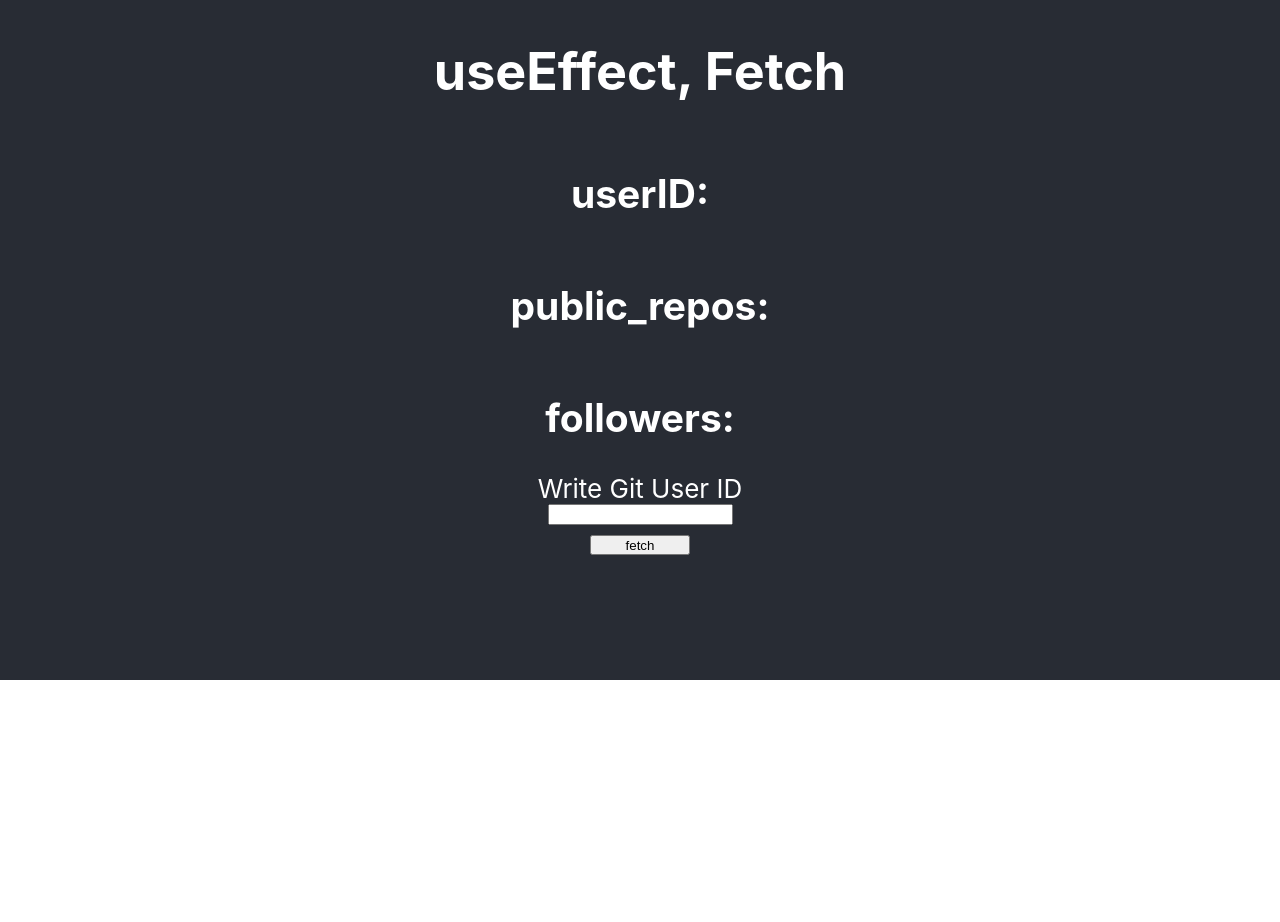
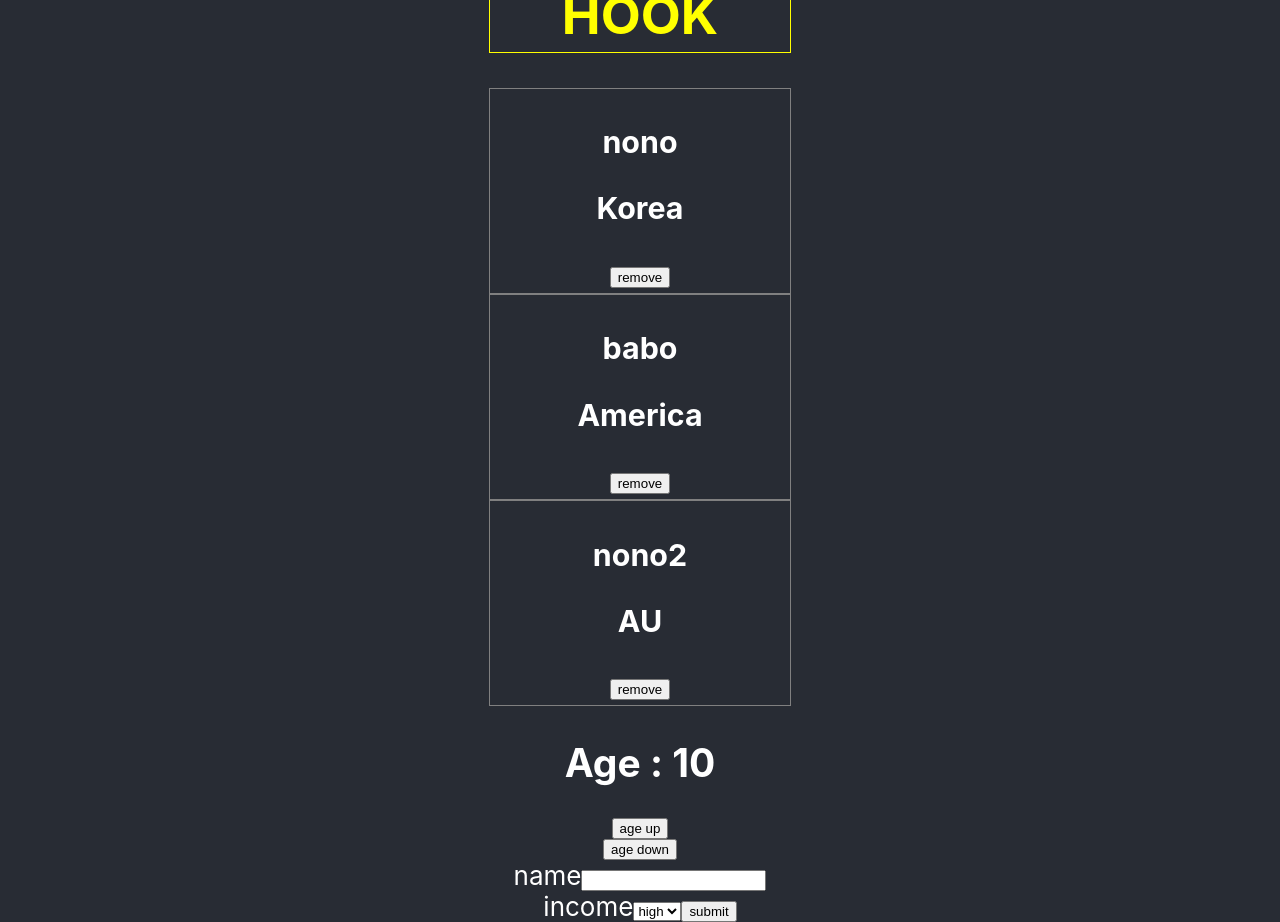
Before and after one commit to shwjdgh34/react-hook, a React (Create React App) app: page / in a window 1280 px wide. Shown: the part 120-1042 px from the top of the page. Before the commit the page ends 800 px from the top, so only its background shows below. Built offline with nearby package versions, Linux system fonts and the light colour scheme.

Commit message:
wherever you press 'Enter' key, submite would be excuted

```diff
--- a/src/App.js
+++ b/src/App.js
@@ -3,13 +3,15 @@ import './App.scss';
 import Growth from './pages/Growth';
 import Clock from './pages/Clock';
 import MyGit from './pages/MyGit';
+import NameTag from './pages/NameTag';
 function App() {
   return (
     <div className="App">
       <header className="App-header">
+        <NameTag />
+
+        {/*
         <MyGit />
-        {/*
-
         <Clock />
         <Growth /> */}
       </header>
@@ -17,114 +19,3 @@ function App() {
   );
 }
 export default App;
-// import React, { useState } from 'react';
-// import './App.scss';
-// import NameTag from './components/nameTag';
-
-// const nameList = [
-//   { name: 'nono', country: 'Korea' },
-//   { name: 'babo', country: 'America' },
-//   { name: 'nono2', country: 'AU' }
-// ];
-
-// function App() {
-//   const [age, setAge] = useState(10);
-//   const [list, setList] = useState(nameList);
-//   const [editable, setEditable] = useState(false);
-//   const [name, setName] = useState('');
-//   const [income, setIncome] = useState('high');
-//   const ageUpHandle = () => {
-//     setAge(age + 1);
-//   };
-//   const ageDownHandle = () => {
-//     setAge(age - 1);
-//   };
-//   const remove = e => {
-//     //console.dir(e.target.name);
-//     const filteredList = list.filter(v => v.name !== e.target.name);
-//     setList(filteredList);
-//   };
-//   const editHandle = () => {
-//     setEditable(true);
-//   };
-//   const keyPressHandle = (e, i) => {
-//     if (e.key === 'Enter') {
-//       list[i].name = e.target.value;
-//       setEditable(false);
-//     }
-//   };
-//   const handleNameChange = e => {
-//     setName(e.target.value);
-//   };
-//   const handleIncomeChange = e => {
-//     setIncome(e.target.value);
-//   };
-//   const handleSubmit = e => {
-//     e.preventDefault();
-//     console.log('state:', name, income);
-//   };
-//   return (
-//     <div className="App">
-//       <header className="App-header">
-//         <h1 className="name title">REACT HOOK</h1>
-//         {list.map((v, i) => {
-//           return (
-//             <NameTag
-//               key={i}
-//               index={i}
-//               info={v}
-//               onClick={remove}
-//               editable={editable}
-//               onDoubleClick={editHandle}
-//               onKeyPress={keyPressHandle}
-//             />
-//           );
-//         })}
-
-//         <h2>Age : {age}</h2>
-//         <button onClick={ageUpHandle}>age up</button>
-//         <button onClick={ageDownHandle}>age down</button>
-//         <form onSubmit={handleSubmit}>
-//           <div>
-//             <span>name</span>
-//             <input type="text" value={name} onChange={handleNameChange}></input>
-//           </div>
-//           <div>
-//             <span>income</span>
-//             <select value={income} onChange={handleIncomeChange}>
-//               <option value="high">high</option>
-//               <option value="mid">mid</option>
-//               <option value="low">low</option>
-//             </select>
-//             <input type="submit" value="submit"></input>
-//           </div>
-//         </form>
-//       </header>
-//     </div>
-//   );
-// }
-
-// export default App;
-
-// ///////// useEffect
-// import React, { useState, useEffect } from 'react';
-
-// function App() {
-//   const [count, setCount] = useState(0);
-
-//   // Similar to componentDidMount and componentDidUpdate:
-//   useEffect(() => {
-//     // Update the document title using the browser API
-//     document.title = `You clicked ${count} times`;
-//   });
-
-//   return (
-//     <div>
-//       <p>You clicked {count} times</p>
-//       <button onClick={() => setCount(count + 1)}>Click me</button>
-//     </div>
-//   );
-// }
-
-// export default App;
-//////////////////////////
--- /dev/null
+++ b/src/pages/NameTag/index.js
@@ -0,0 +1,85 @@
+import React, { useState } from 'react';
+import NameTag from '../../components/nameTag';
+
+const nameList = [
+  { name: 'nono', country: 'Korea' },
+  { name: 'babo', country: 'America' },
+  { name: 'nono2', country: 'AU' }
+];
+
+function App() {
+  const [age, setAge] = useState(10);
+  const [list, setList] = useState(nameList);
+  const [editable, setEditable] = useState(false);
+  const [name, setName] = useState('');
+  const [income, setIncome] = useState('high');
+  const ageUpHandle = () => {
+    setAge(age + 1);
+  };
+  const ageDownHandle = () => {
+    setAge(age - 1);
+  };
+  const remove = e => {
+    //console.dir(e.target.name);
+    const filteredList = list.filter(v => v.name !== e.target.name);
+    setList(filteredList);
+  };
+  const editHandle = () => {
+    setEditable(true);
+  };
+  const keyPressHandle = (e, i) => {
+    if (e.key === 'Enter') {
+      list[i].name = e.target.value;
+      setEditable(false);
+    }
+  };
+  const handleNameChange = e => {
+    setName(e.target.value);
+  };
+  const handleIncomeChange = e => {
+    setIncome(e.target.value);
+  };
+  const handleSubmit = e => {
+    e.preventDefault();
+    console.log('state:', name, income);
+  };
+  return (
+    <>
+      <h1 className="name title">REACT HOOK</h1>
+      {list.map((v, i) => {
+        return (
+          <NameTag
+            key={i}
+            index={i}
+            info={v}
+            onClick={remove}
+            editable={editable}
+            onDoubleClick={editHandle}
+            onKeyPress={keyPressHandle}
+          />
+        );
+      })}
+
+      <h2>Age : {age}</h2>
+      <button onClick={ageUpHandle}>age up</button>
+      <button onClick={ageDownHandle}>age down</button>
+      <form onSubmit={handleSubmit}>
+        <div>
+          <span>name</span>
+          <input type="text" value={name} onChange={handleNameChange}></input>
+        </div>
+        <div>
+          <span>income</span>
+          <select value={income} onChange={handleIncomeChange}>
+            <option value="high">high</option>
+            <option value="mid">mid</option>
+            <option value="low">low</option>
+          </select>
+          <input type="submit" value="submit"></input>
+        </div>
+      </form>
+    </>
+  );
+}
+
+export default App;
```
